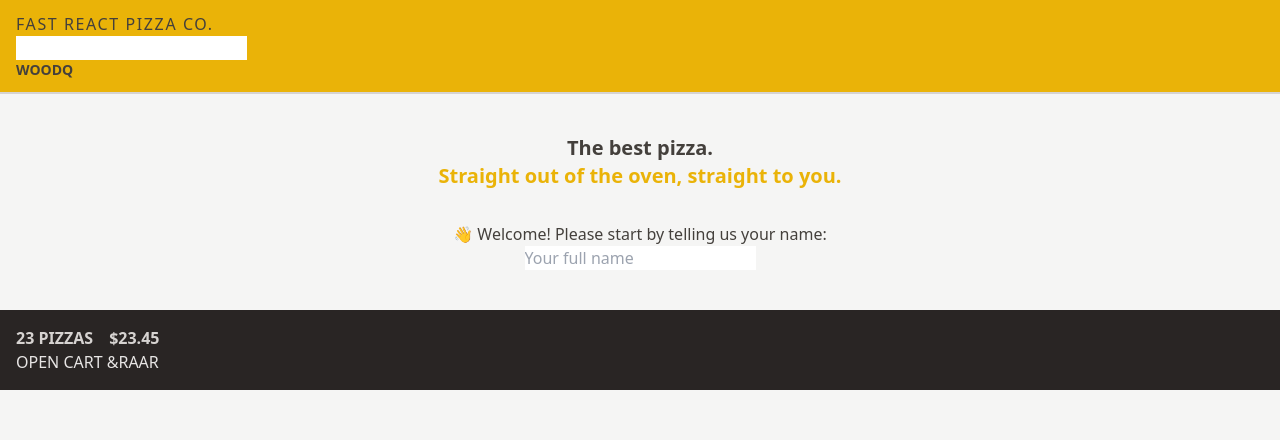
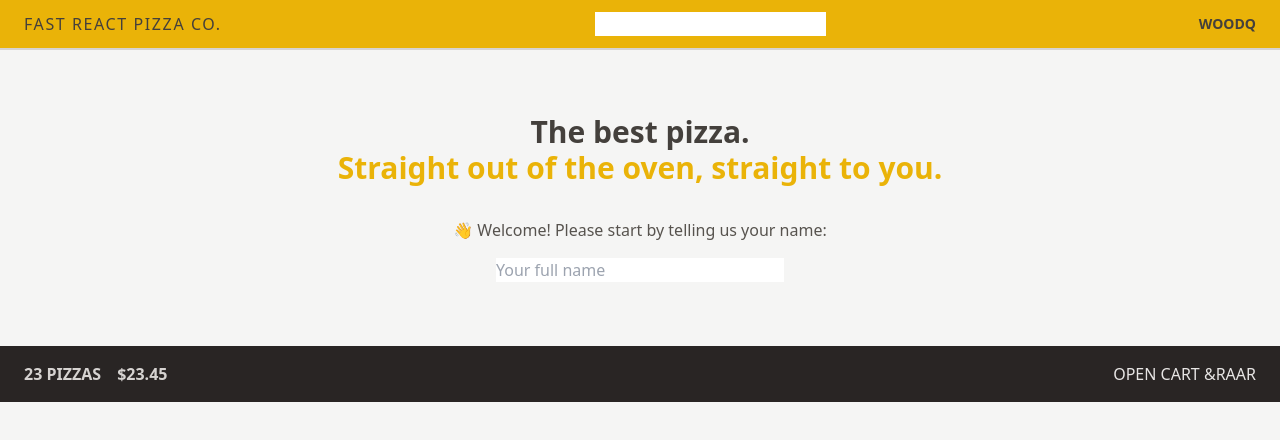
Before and after one commit to Wood-Q/practice-ultimate-react, a React (Vite) app: page / in a window 1280 px wide. Shown: the top 440 px of the page. Built offline with nearby package versions, Linux system fonts and the light colour scheme.

Commit message:
tailwindcss学习2

```diff
--- a/src/features/cart/CartOverview.jsx
+++ b/src/features/cart/CartOverview.jsx
@@ -2,7 +2,7 @@ import { Link } from "react-router-dom";
 
 function CartOverview() {
   return (
-    <div className="bg-stone-800 uppercase p-4 text-stone-200">
+    <div className="flex items-center justify-between bg-stone-800 p-4 uppercase text-stone-200 sm:px-6">
       <p className="space-x-4 font-semibold text-stone-300">
         <span>23 pizzas</span>
         <span>$23.45</span>
--- a/src/features/user/CreateUser.jsx
+++ b/src/features/user/CreateUser.jsx
@@ -1,7 +1,7 @@
-import { useState } from 'react';
+import { useState } from "react";
 
 function CreateUser() {
-  const [username, setUsername] = useState('');
+  const [username, setUsername] = useState("");
 
   function handleSubmit(e) {
     e.preventDefault();
@@ -9,16 +9,19 @@ function CreateUser() {
 
   return (
     <form onSubmit={handleSubmit}>
-      <p>👋 Welcome! Please start by telling us your name:</p>
+      <p className="mb-4 text-sm text-stone-600 md:text-base">
+        👋 Welcome! Please start by telling us your name:
+      </p>
 
       <input
         type="text"
         placeholder="Your full name"
         value={username}
         onChange={(e) => setUsername(e.target.value)}
+        className="w-72"
       />
 
-      {username !== '' && (
+      {username !== "" && (
         <div>
           <button>Start ordering</button>
         </div>
--- a/src/features/user/Username.jsx
+++ b/src/features/user/Username.jsx
@@ -1,9 +1,9 @@
 function Username() {
-    return (
-        <div className="text-sm font-semibold">
-            <p>woodq</p>
-        </div>
-    )
+  return (
+    <div className="text-sm font-semibold md:block">
+      <p>woodq</p>
+    </div>
+  );
 }
 
-export default Username
+export default Username;
--- a/src/ui/AppLayout.jsx
+++ b/src/ui/AppLayout.jsx
@@ -8,7 +8,7 @@ function AppLayout() {
   const isLoading= navigation.state === "loading";
 
   return (
-    <div>
+    <div className="grid">
       {isLoading && <Loader/>}
       <Header />
 
--- a/src/ui/Header.jsx
+++ b/src/ui/Header.jsx
@@ -4,7 +4,7 @@ import Username from "../features/user/Username";
 
 function Header() {
   return (
-    <header className="border-b-2 bg-yellow-500 border-stone-300 uppercase px-4 py-3">
+    <header className="flex items-center justify-between border-b-2 border-stone-300 bg-yellow-500 px-4 py-3 uppercase sm:px-6">
       <Link to="/" className="tracking-widest">
         Fast React Pizza Co.
       </Link>
--- a/src/ui/Home.jsx
+++ b/src/ui/Home.jsx
@@ -1,15 +1,15 @@
 import CreateUser from "../features/user/CreateUser";
 function Home() {
   return (
-    <div className="my-10 text-center">
-      <h1 className="mb-8  text-xl font-semibold ">
+    <div className="my-10 text-center sm:my-16">
+      <h1 className="mb-8 px-4 text-3xl font-semibold">
         The best pizza.
         <br />
         <span className="text-yellow-500">
           Straight out of the oven, straight to you.
         </span>
       </h1>
-      <CreateUser/>
+      <CreateUser />
     </div>
   );
 }
```
Also changed, not shown: 1 other file (tests, documents, lock files or other folders).
